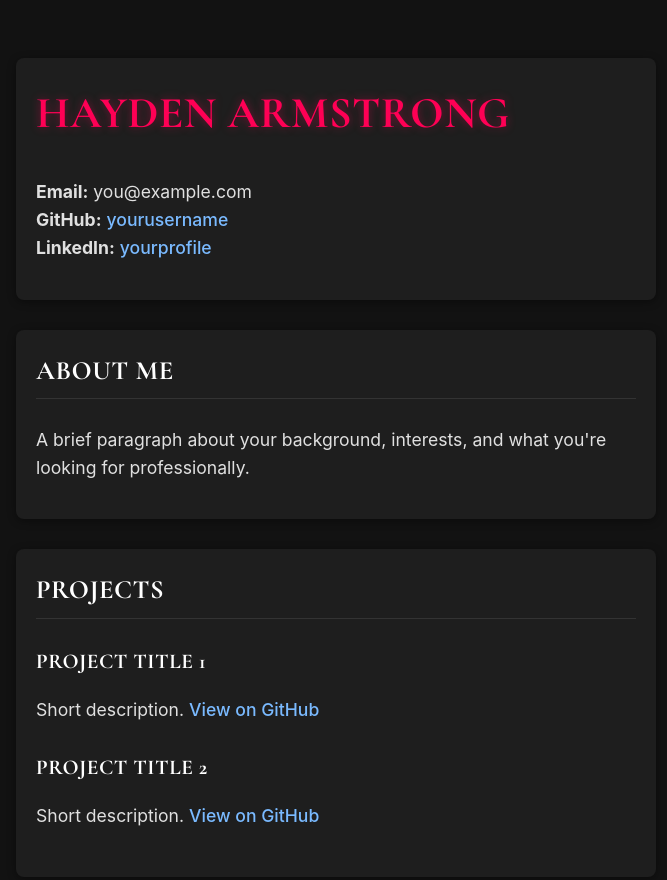
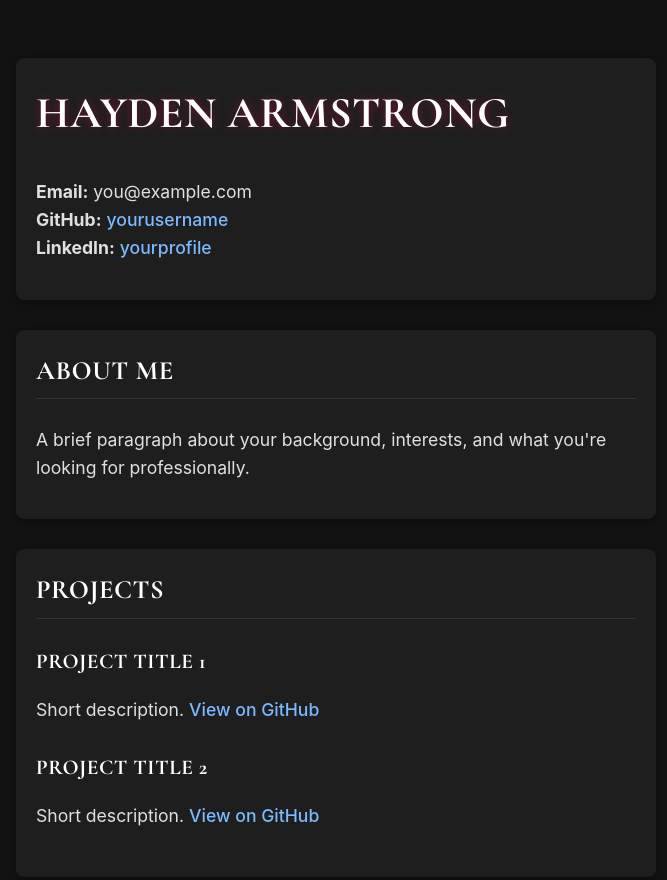
Before and after one commit to HaydenDArmstrong/haydendarmstrong.github.io, a plain HTML site: page index.html in a window 1280 px wide. Shown: the top 880 px of the page, without its empty margins (304-971 px from the left). Drawn offline with nearby package versions, Linux system fonts and the light colour scheme.

Commit message:
coloring

```diff
--- a/style.css
+++ b/style.css
@@ -47,7 +47,7 @@ h1, h2, h3 {
 
 h1 {
   font-size: 2.5em;
-  color: #ff0055;
+  color: #ffffff;
   text-shadow: 0 0 10px rgba(255, 0, 85, 0.4);
 }
 
```
